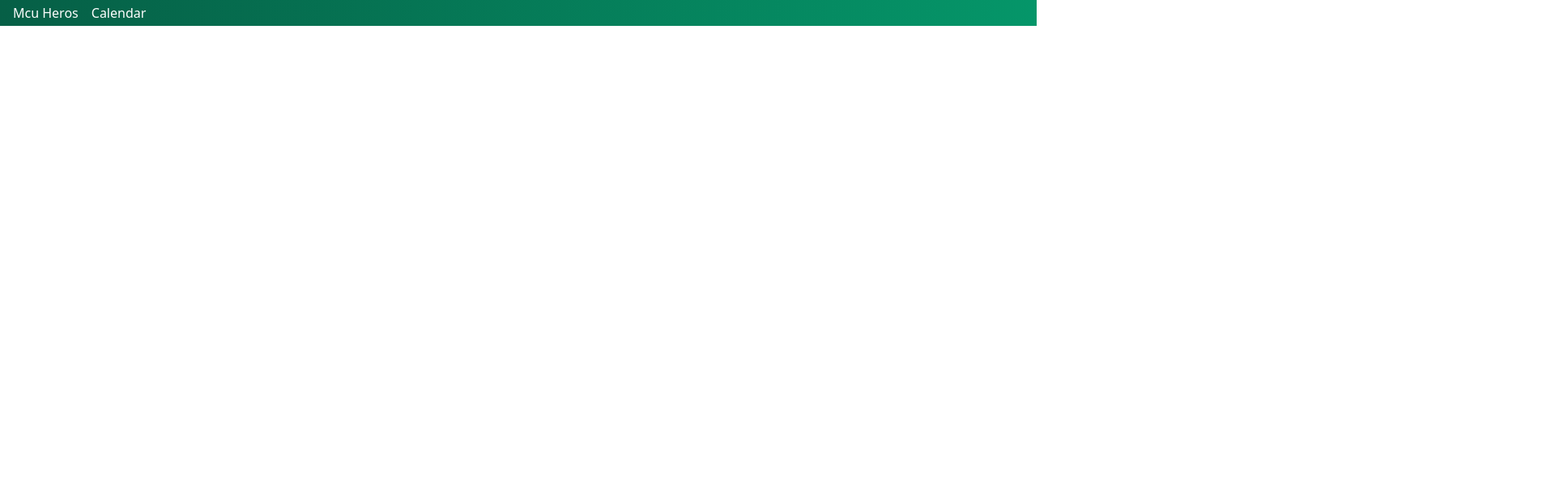
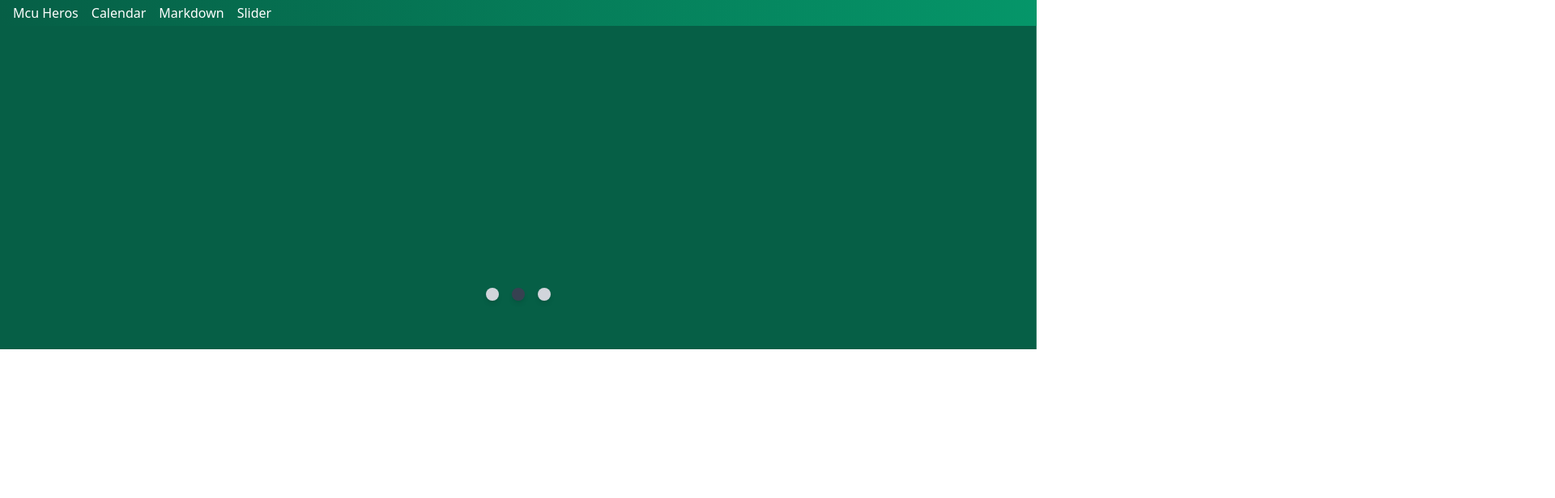
Before and after one commit to kalam714/VueJsAndTailwindProjects, a Vue app: page /slider in a window 1280 px wide. Before the commit this address had no page. Shown: the top 616 px of the page at 81% size, 1920 px wide, since content can reach past the window. Built offline with nearby package versions, Linux system fonts and the light colour scheme.

Commit message:
slider and animation

```diff
--- a/package.json
+++ b/package.json
@@ -11,6 +11,7 @@
     "@tailwindcss/postcss7-compat": "^2.0.2",
     "autoprefixer": "^9.8.6",
     "core-js": "^3.6.5",
+    "marked": "^1.2.7",
     "postcss": "^7.0.35",
     "tailwindcss": "npm:@tailwindcss/postcss7-compat@^2.0.2",
     "vue": "^3.0.0",
--- a/src/components/AppHeader.vue
+++ b/src/components/AppHeader.vue
@@ -12,7 +12,10 @@
         return{
             links:[
                 {title:'Mcu Heros', to:'/Marvel-Heros'},
-                {title:'Calendar', to:'/vue-calendar'}
+                {title:'Calendar', to:'/vue-calendar'},
+                {title:'Markdown', to:'/markdown'},
+                {title:'Slider', to:'/slider'},
+
             ]
         }
     }
--- /dev/null
+++ b/src/components/Markdown.vue
@@ -0,0 +1,52 @@
+<template>
+  <div class="flex flex-wrap w-full">
+      <h1 class="w-full text-center text-2xl my-3 font-bold">Markdown App</h1>
+      <section class="flex m-auto w-10/12 h-screen">
+          <article class="w-1/2 border">
+          <textarea class="w-full h-screen" :value="text" @input="update"></textarea>
+          </article>
+          <article class="w-1/2 border bg-gray-200" v-html="Text"></article>
+      </section>
+
+  </div>
+</template>
+
+<script>
+import marked from 'marked'
+export default {
+    data(){
+        return {
+            text:'',
+            timeOut:''
+        }
+    },
+    computed:{
+        Text(){
+            return marked(this.text)
+        }
+    },
+    methods:{
+        update(e){
+
+           const task = () =>(this.text =e.target.value)
+           this.debounce(task)
+
+
+           },
+
+
+        debounce(func,wait=1000){
+
+               clearTimeout(this.timeOut)
+                this.timeOut=setTimeout(func,wait)
+        }
+    }
+
+
+}
+</script>
+
+<style>
+
+</style>
+@#160107Raz
--- /dev/null
+++ b/src/components/Slider.vue
@@ -0,0 +1,84 @@
+<template>
+  <div class="flex flex-wrap w-full relative">
+      <div class="w-full absolute" v-for="(color,index) in sliders" :key="color">
+          <transition name="fade">
+      <div  v-if="currentSlide == index" :class="color"  style="height:400px">
+
+      </div>
+          </transition>
+           <div class="w-full" style="height:340px">
+      <div class="absolute bottom-0 w-full flex justify-center">
+        <div
+          v-for="(slider, index) in sliders"
+          :key="slider"
+          @click="makeActive(index)"
+          :class="currentSlide == index ? 'bg-gray-700' : 'bg-gray-300'"
+          class="w-4 h-4 mx-2 rounded-full cursor-pointer shadow-md"
+        ></div>
+      </div>
+    </div>
+
+
+      </div>
+      <!-- <div class="w-full flex my-10">
+          <div class="m-auto">
+               <transition name="fade">
+              <h1 v-if="isSlider">Slider Show</h1>
+              </transition>
+              <button class="px-2 rounded border" @click="isSlider =!isSlider">Toggle</button>
+
+          </div>
+
+      </div> -->
+  </div>
+</template>
+
+<script>
+export default {
+    data(){
+        return {
+            currentSlide: 2,
+            interval:'',
+            sliders:['bg-yellow-800','bg-green-800','bg-red-800'],
+            isSlider:true
+        }
+    },
+    mounted(){
+       this.interval= setInterval(()=>{
+            console.log('changing slide', this.currentSlide)
+        if(this.currentSlide ===2){
+            this.currentSlide = 0
+        }else{
+            this.currentSlide++
+        }
+
+        },2000)
+
+    },
+    beforeUnmount(){
+        clearInterval(this.interval)
+    },
+    methods: {
+    makeActive(index) {
+      this.currentSlide = index;
+    },
+  },
+
+}
+</script>
+
+<style>
+.fade-enter-active,
+.fade-leave-active {
+  transition: all 1s ease;
+}
+
+.fade-enter-from {
+  opacity: 0;
+  transform: translateX(-100%);
+}
+.fade-leave-to {
+  opacity: 0;
+  transform: translateX(100%);
+}
+</style>
```
Also changed, not shown: src/router.js (+6 -1 lines), 1 other file (tests, documents, lock files or other folders).
